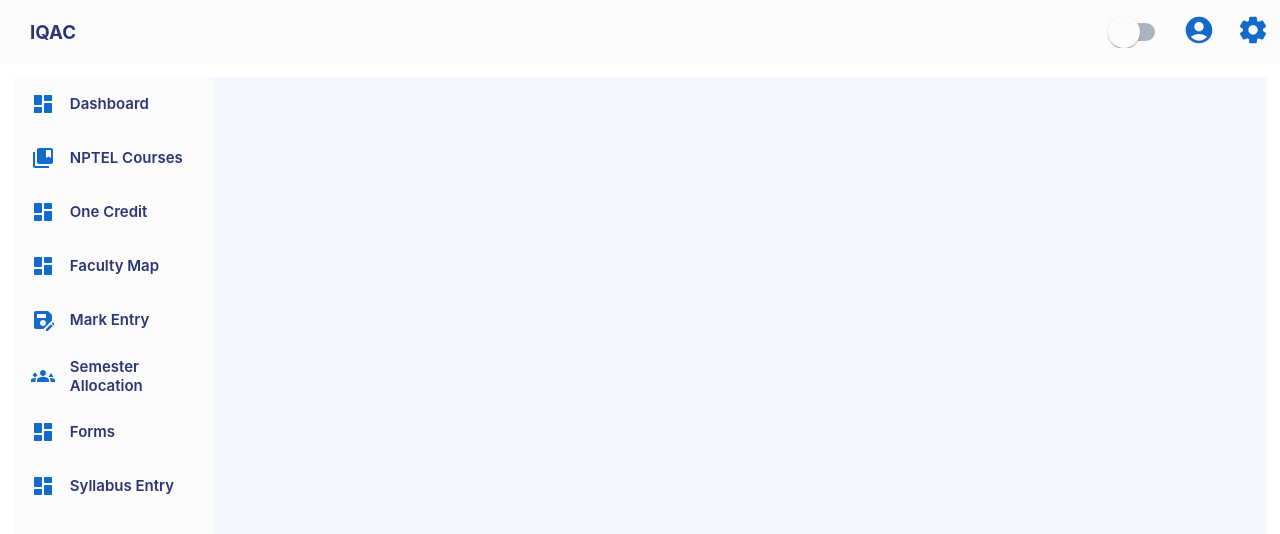
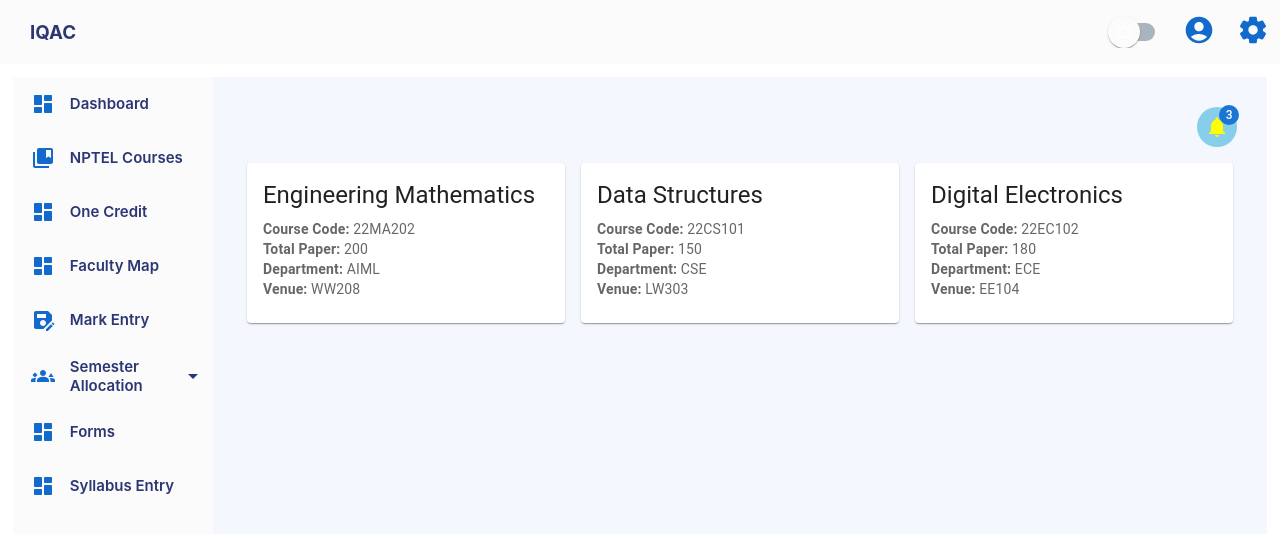
Before and after one commit to Priyadarshan-B/iqac-frontend, a React (Vite) app: page /semesterAllocation/faculty in a window 1280 px wide. Shown: the top 534 px of the page. Built offline with nearby package versions, Linux system fonts and the light colour scheme.

Commit message:
added frontend for faculty page and coe page

```diff
--- a/src/allPages/semesterAllocation/facultyPage.jsx
+++ b/src/allPages/semesterAllocation/facultyPage.jsx
@@ -0,0 +1,134 @@
+import React, { useState } from 'react';
+import Card from '@mui/material/Card';
+import CardContent from '@mui/material/CardContent';
+import Typography from '@mui/material/Typography';
+import Container from '@mui/material/Container';
+import Grid from '@mui/material/Grid';
+import IconButton from '@mui/material/IconButton';
+import Badge from '@mui/material/Badge';
+import NotificationsIcon from '@mui/icons-material/Notifications';
+import Modal from '@mui/material/Modal';
+import Box from '@mui/material/Box';
+
+const notificationStyle = {
+  position: 'absolute',
+  top: '50%',
+  left: '50%',
+  transform: 'translate(-50%, -50%)',
+  width: 300,
+  bgcolor: 'background.paper',
+  boxShadow: 24,
+  p: 4,
+  borderRadius: 1,
+};
+
+const iconStyle = {
+  position: 'absolute',
+  top: 20, // Adjust to position the icon higher
+  right: 20, // Float to the right
+  backgroundColor: 'skyblue',
+  borderRadius: '50%',
+
+};
+
+function FacultyPage() {
+  const [open, setOpen] = useState(false);
+  const notifications = [
+    "Course Engineering Mathematics updated.",
+    "New student added to Data Structures.",
+    "Digital Electronics syllabus published."
+  ];
+
+  const handleOpen = () => setOpen(true);
+  const handleClose = () => setOpen(false);
+
+  const courses = [
+    {
+      courseName: "Engineering Mathematics",
+      courseCode: "22MA202",
+      totalPaper: 200,
+      department: "AIML",
+      venue: "WW208"
+    },
+    {
+      courseName: "Data Structures",
+      courseCode: "22CS101",
+      totalPaper: 150,
+      department: "CSE",
+      venue: "LW303"
+    },
+    {
+      courseName: "Digital Electronics",
+      courseCode: "22EC102",
+      totalPaper: 180,
+      department: "ECE",
+      venue: "EE104"
+    }
+  ];
+
+  return (
+    <Container sx={{ padding: '20px', position: 'relative' }}>
+      {/* Notification Icon */}
+      <Box sx={iconStyle}>
+        <IconButton
+          aria-label="notifications"
+          onClick={handleOpen}
+          sx={{ color: 'yellow' }} // Change icon color to yellow
+        >
+          <Badge badgeContent={notifications.length} color="primary">
+            <NotificationsIcon />
+          </Badge>
+        </IconButton>
+      </Box>
+
+      {/* Notification Modal */}
+      <Modal
+        open={open}
+        onClose={handleClose}
+        aria-labelledby="notification-modal-title"
+        aria-describedby="notification-modal-description"
+      >
+        <Box sx={notificationStyle}>
+          <Typography id="notification-modal-title" variant="h6" component="h2">
+            Notifications
+          </Typography>
+          <Box sx={{ marginTop: 2 }}>
+            {notifications.map((notification, index) => (
+              <Typography key={index} variant="body2">
+                {notification}
+              </Typography>
+            ))}
+          </Box>
+        </Box>
+      </Modal>
+
+      <Grid container spacing={2} sx={{ marginTop: '40px' }}>
+        {courses.map((course, index) => (
+          <Grid item xs={12} sm={6} md={4} key={index}>
+            <Card sx={{ minWidth: 275 }}>
+              <CardContent>
+                <Typography variant="h5" component="div" gutterBottom>
+                  {course.courseName}
+                </Typography>
+                <Typography variant="body2" color="text.secondary">
+                  <strong>Course Code:</strong> {course.courseCode}
+                </Typography>
+                <Typography variant="body2" color="text.secondary">
+                  <strong>Total Paper:</strong> {course.totalPaper}
+                </Typography>
+                <Typography variant="body2" color="text.secondary">
+                  <strong>Department:</strong> {course.department}
+                </Typography>
+                <Typography variant="body2" color="text.secondary">
+                  <strong>Venue:</strong> {course.venue}
+                </Typography>
+              </CardContent>
+            </Card>
+          </Grid>
+        ))}
+      </Grid>
+    </Container>
+  );
+}
+
+export default FacultyPage;
--- a/src/components/appLayout/appLayout.jsx
+++ b/src/components/appLayout/appLayout.jsx
@@ -27,6 +27,7 @@ import CoPoMap from "../../allPages/forms/co_po_map";
 import Units from "../../allPages/Units/units";
 import HodSemesterPage from "../../allPages/semesterAllocation/hodSemester";
 import COEPage from "../../allPages/semesterAllocation/coePage";
+import FacultyPage from "../../allPages/semesterAllocation/facultyPage";
 function AppLayout() {
   const [isMenuOpen, setIsMenuOpen] = useState(false);
 
@@ -60,6 +61,7 @@ function AppLayout() {
                 <Route path="/logout" element={<Logout />} />
                 <Route path="/semesterAllocation/hod" element={<HodSemesterPage />} />
                 <Route path="/semesterAllocation/coe" element={<COEPage />} />
+                <Route path="/semesterAllocation/faculty" element={<FacultyPage/>} />
                 <Route path="/mainform" element={<MainForm />} />
                 <Route path="/syllabusentry" element={<SyllabusEntry />} />
                 <Route path="/markentry/attendance" element={<Attendance />} />
--- a/src/components/verticalNavbar/verticalNavbar.jsx
+++ b/src/components/verticalNavbar/verticalNavbar.jsx
@@ -7,12 +7,14 @@ import School from '@mui/icons-material/School';
 import Groups3Icon from '@mui/icons-material/Groups3';
 import Description from '@mui/icons-material/Description';
 import SaveAsIcon from '@mui/icons-material/SaveAs';
+import ArrowDropDownIcon from '@mui/icons-material/ArrowDropDown';
+import ArrowDropUpIcon from '@mui/icons-material/ArrowDropUp';
 import LayersIcon from '@mui/icons-material/Layers'; // Import icon for Units
 
 function VerticalNavbar({ onClose }) {
   const [activeLink, setActiveLink] = useState(null);
   const [showSubMenu, setShowSubMenu] = useState(false);
-  const [showSemesterAllocationSubMenu, setSemesterAllocationSShowSubMenu] = useState(false);
+  const [showSemesterAllocationSubMenu, setShowSemesterAllocationSubMenu] = useState(false);
   const [showFormsSubMenu, setShowFormsSubMenu] = useState(false);
 
   const handleLinkClick = (pathname) => {
@@ -22,17 +24,16 @@ function VerticalNavbar({ onClose }) {
 
   const handleMarkEntryClick = () => {
     setShowSubMenu(!showSubMenu);
-    handleLinkClick('/markentry');
+    setActiveLink('/markentry');
   };
 
   const handleSemesterAllocationClick = () => {
-    setSemesterAllocationSShowSubMenu(!showSemesterAllocationSubMenu);
-    handleLinkClick('/semesterAllocation')
-  }
+    setShowSemesterAllocationSubMenu(!showSemesterAllocationSubMenu);
+  };
 
   const handleFormsClick = () => {
     setShowFormsSubMenu(!showFormsSubMenu);
-    handleLinkClick('/mainform');
+    setActiveLink('/mainform');
   };
 
   return (
@@ -62,8 +63,15 @@ function VerticalNavbar({ onClose }) {
           </div>
         </div>
       )}
-      <div className={`menu-item ${activeLink === '/semesterAllocation' ? 'active' : ''}`} onClick={handleSemesterAllocationClick}>
-        <Link to="/semesterAllocation" className="link-style"><Groups3Icon className='nav-icons' />Semester Allocation</Link>
+      <div className={`menu-item ${showSemesterAllocationSubMenu ? 'active' : ''}`} onClick={handleSemesterAllocationClick}>
+        <div className="link-style">
+          <Groups3Icon className='nav-icons' />Semester Allocation
+          {showSemesterAllocationSubMenu ? (
+            <ArrowDropUpIcon className="dropdown-icon" />
+          ) : (
+            <ArrowDropDownIcon className="dropdown-icon" />
+          )}
+        </div>
       </div>
       {showSemesterAllocationSubMenu && (
         <div className="submenu">
@@ -76,7 +84,6 @@ function VerticalNavbar({ onClose }) {
           <div className="submenu-item">
             <Link to="/semesterAllocation/coe" className="submenu-link"><Description />COE Portal</Link>
           </div>
-
         </div>
       )}
 
@@ -94,34 +101,20 @@ function VerticalNavbar({ onClose }) {
           <div className="forms-submenu-item">
             <Link to="/mainform/branchform" className="forms-submenu-link">Branch</Link>
           </div>
-
           <div className="forms-submenu-item">
             <Link to="/mainform/courseform" className="forms-submenu-link">Curriculum Entry</Link>
           </div>
-
-          {/* <div className="forms-submenu-item">
-            <Link to="/mainform/unitform" className="forms-submenu-link">Course Unit</Link>
-          </div> */}
           <div className="forms-submenu-item">
             <Link to="/mainform/categoryform" className="forms-submenu-link">Course Category</Link>
           </div>
           <div className="forms-submenu-item">
             <Link to="/mainform/outcomeform" className="forms-submenu-link">Course Outcome</Link>
           </div>
-          {/* <div className="forms-submenu-item">
-            <Link to="/mainform/objectiveform" className="forms-submenu-link">Course Objective</Link>
-          </div> */}
-          {/* <div className="forms-submenu-item">
-            <Link to="/mainform/copomap" className="forms-submenu-link">Program Outcome</Link>
-          </div> */}
         </div>
       )}
       <div className={`menu-item ${activeLink === '/syllabusentry' ? 'active' : ''}`} onClick={() => handleLinkClick('/syllabusentry')}>
         <Link to="/syllabusentry" className="link-style"><DashboardRoundedIcon className='nav-icons' />Syllabus Entry</Link>
       </div>
-      {/* <div className={`menu-item ${activeLink === '/unit' ? 'active' : ''}`} onClick={() => handleLinkClick('/unit')}>
-        <Link to="/unit" className="link-style"><DashboardRoundedIcon className='nav-icons' />Syllabus</Link>
-      </div> */}
     </div>
   );
 }
```
Also changed, not shown: src/allPages/semesterAllocation/coePage.jsx (+15 -31 lines).
